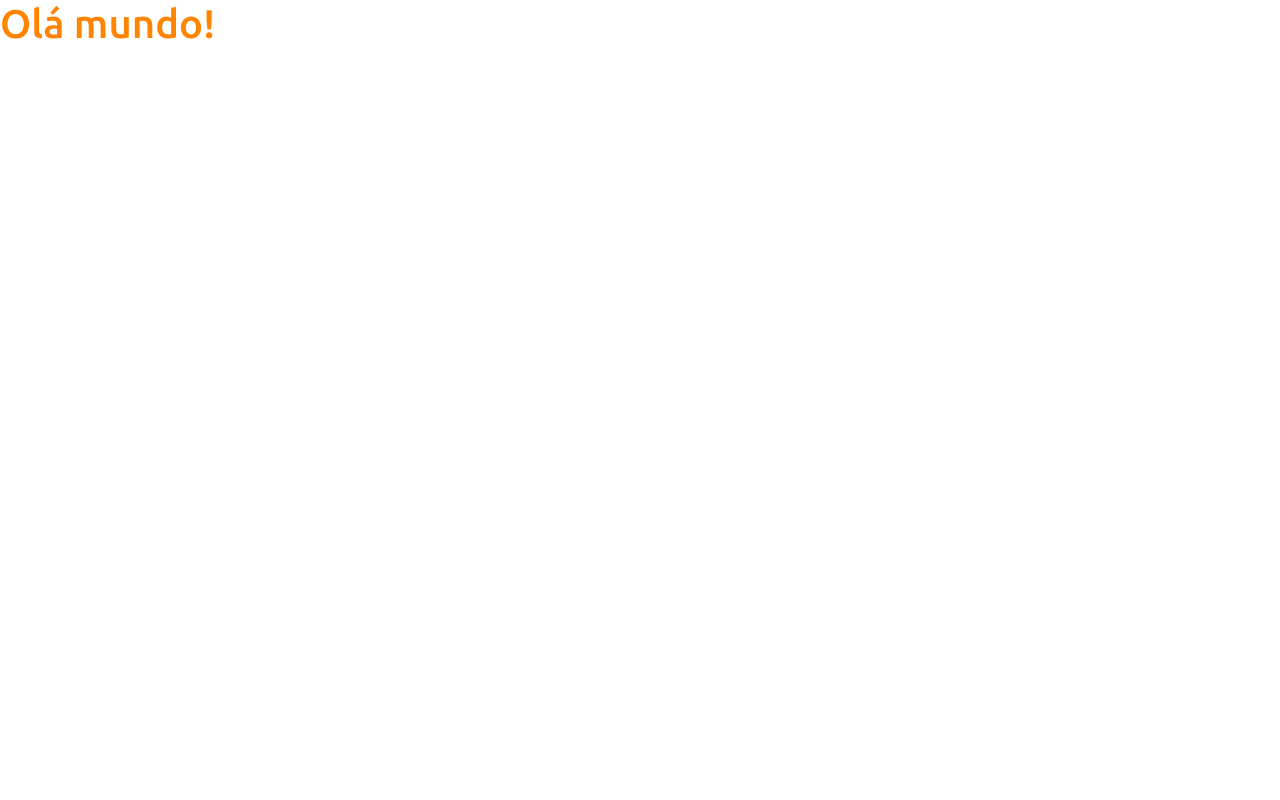
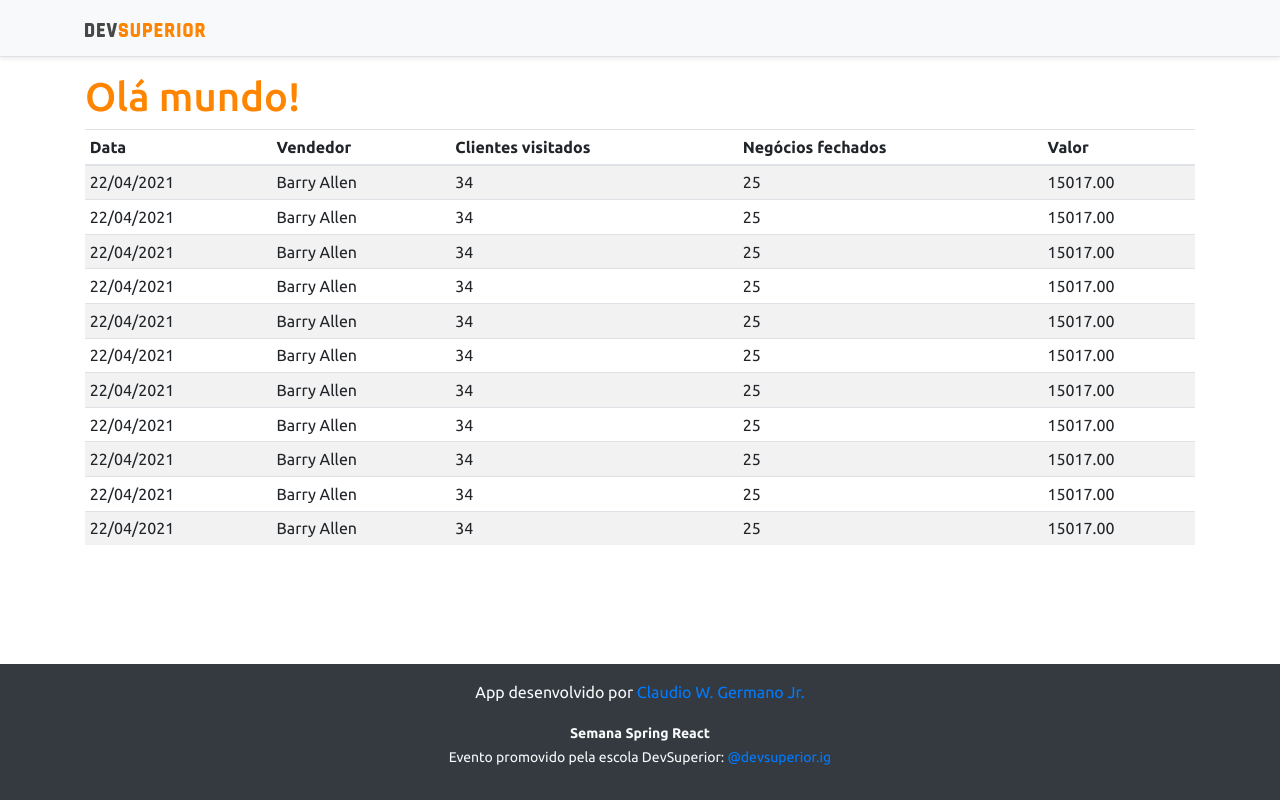
Before and after one commit to 0xJinbe/projeto-sds3, a React (Create React App) app in the folder frontend/: page / in a window 1280 px wide. Built offline with nearby package versions, Linux system fonts and the light colour scheme.

Commit message:
Basic static components

```diff
--- a/frontend/src/App.tsx
+++ b/frontend/src/App.tsx
@@ -1,8 +1,17 @@
+import DataTable from "components/DataTable";
+import Footer from "components/Footer";
+import NavBar from "components/NavBar";
+
 function App() {
   return (
-    <div>
-      <h1 className="text-primary">Olá mundo!</h1>
-    </div>
+    <>
+      <NavBar />
+      <div className="container">
+        <h1 className="text-primary">Olá mundo!</h1>
+        <DataTable></DataTable>
+      </div>
+      <Footer></Footer>
+    </>
   );
 }
 
--- /dev/null
+++ b/frontend/src/components/DataTable/index.tsx
@@ -0,0 +1,93 @@
+import ImgDsDark from 'assets/img/ds_dark.svg';
+
+function DataTable() {
+    return (
+        <div className="table-responsive">
+    <table className="table table-striped table-sm">
+        <thead>
+            <tr>
+                <th>Data</th>
+                <th>Vendedor</th>
+                <th>Clientes visitados</th>
+                <th>Negócios fechados</th>
+                <th>Valor</th>
+            </tr>
+        </thead>
+        <tbody>
+            <tr>
+                <td>22/04/2021</td>
+                <td>Barry Allen</td>
+                <td>34</td>
+                <td>25</td>
+                <td>15017.00</td>
+            </tr>
+            <tr>
+                <td>22/04/2021</td>
+                <td>Barry Allen</td>
+                <td>34</td>
+                <td>25</td>
+                <td>15017.00</td>
+            </tr>
+            <tr>
+                <td>22/04/2021</td>
+                <td>Barry Allen</td>
+                <td>34</td>
+                <td>25</td>
+                <td>15017.00</td>
+            </tr><tr>
+                <td>22/04/2021</td>
+                <td>Barry Allen</td>
+                <td>34</td>
+                <td>25</td>
+                <td>15017.00</td>
+            </tr><tr>
+                <td>22/04/2021</td>
+                <td>Barry Allen</td>
+                <td>34</td>
+                <td>25</td>
+                <td>15017.00</td>
+            </tr><tr>
+                <td>22/04/2021</td>
+                <td>Barry Allen</td>
+                <td>34</td>
+                <td>25</td>
+                <td>15017.00</td>
+            </tr><tr>
+                <td>22/04/2021</td>
+                <td>Barry Allen</td>
+                <td>34</td>
+                <td>25</td>
+                <td>15017.00</td>
+            </tr><tr>
+                <td>22/04/2021</td>
+                <td>Barry Allen</td>
+                <td>34</td>
+                <td>25</td>
+                <td>15017.00</td>
+            </tr><tr>
+                <td>22/04/2021</td>
+                <td>Barry Allen</td>
+                <td>34</td>
+                <td>25</td>
+                <td>15017.00</td>
+            </tr><tr>
+                <td>22/04/2021</td>
+                <td>Barry Allen</td>
+                <td>34</td>
+                <td>25</td>
+                <td>15017.00</td>
+            </tr><tr>
+                <td>22/04/2021</td>
+                <td>Barry Allen</td>
+                <td>34</td>
+                <td>25</td>
+                <td>15017.00</td>
+            </tr>
+        </tbody>
+    </table>
+</div>
+
+    );
+}
+
+export default DataTable;
--- /dev/null
+++ b/frontend/src/components/Footer/index.tsx
@@ -0,0 +1,15 @@
+import ImgDsDark from 'assets/img/ds_dark.svg';
+
+function Footer() {
+    return (
+        <footer className="footer mt-auto py-3 bg-dark">
+  <div className="container">
+    <p className="text-light">App desenvolvido por <a href="https://github.com/claudio-germano" target="_blank" rel="noreferrer">Claudio W. Germano Jr.</a></p>
+    <p className="text-light"><small><strong>Semana Spring React</strong><br/>
+      Evento promovido pela escola DevSuperior: <a href="https://instagram.com/devsuperior.ig" target="_blank" rel="noreferrer">@devsuperior.ig</a></small></p>
+  </div>
+</footer>
+    );
+}
+
+export default Footer;
--- /dev/null
+++ b/frontend/src/components/NavBar/index.tsx
@@ -0,0 +1,15 @@
+import ImgDsDark from 'assets/img/ds_dark.svg';
+
+function NavBar() {
+    return (
+        <div className="d-flex flex-column flex-md-row align-items-center p-3 px-md-4 mb-3 bg-light border-bottom shadow-sm">
+        <div className="container">
+          <nav className="my-2 my-md-0 mr-md-3">
+            <img src={ImgDsDark} alt="DevSuperior" width="120" />
+          </nav>
+        </div>
+      </div>
+    );
+}
+
+export default NavBar;
```
Also changed, not shown: frontend/src/assets/img/ds_dark.svg (added).
